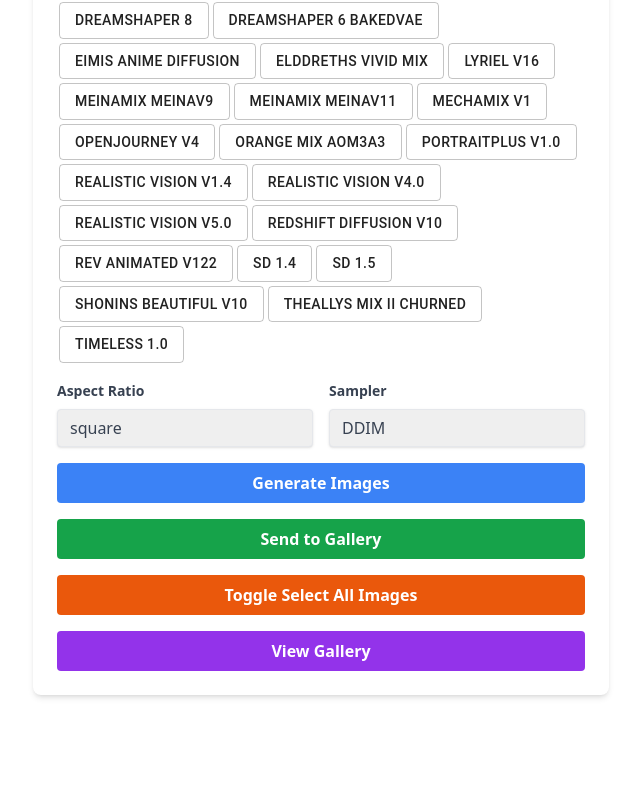
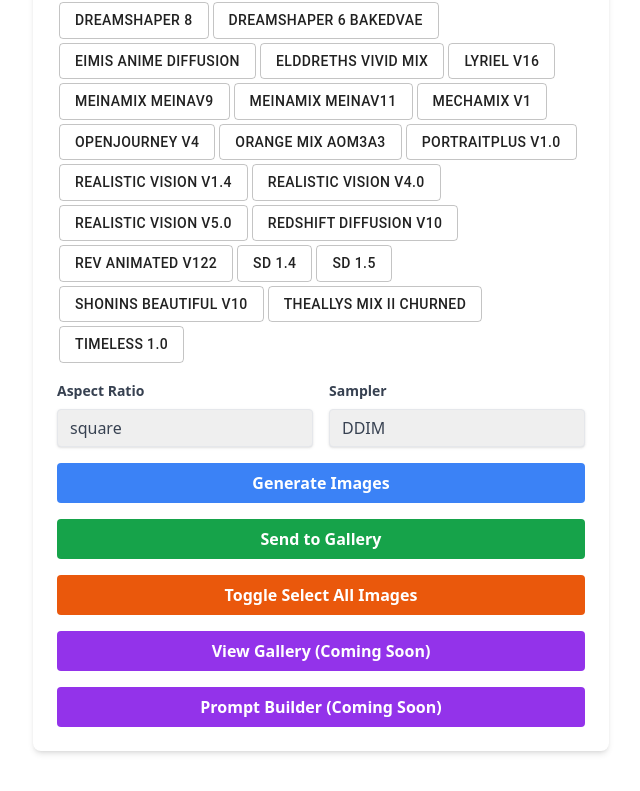
Before and after one commit to Tech-in-Schools-Initiative/pixio-community-lite-edition, a Next.js app: page / in a window 1280 px wide. Shown: the part 458-1249 px from the top of the page, without its empty margins (319-959 px from the left). Before the commit the page ends 1193 px from the top, so only its background shows below. Built offline with nearby package versions, Linux system fonts and the light colour scheme.

Commit message:
Update index.tsx

```diff
--- a/pages/index.tsx
+++ b/pages/index.tsx
@@ -298,7 +298,12 @@
 
       <button className="mt-4 w-full bg-purple-600 text-white font-bold py-2 px-4 rounded hover:bg-purple-700 focus:outline-none focus:shadow-outline">
         <a href="/gallery" className="block text-center">
-          View Gallery
+          View Gallery (Coming Soon)
+        </a>
+      </button>
+      <button className="mt-4 w-full bg-purple-600 text-white font-bold py-2 px-4 rounded hover:bg-purple-700 focus:outline-none focus:shadow-outline">
+        <a href="/gallery" className="block text-center">
+          Prompt Builder (Coming Soon)
         </a>
       </button>
 
```
